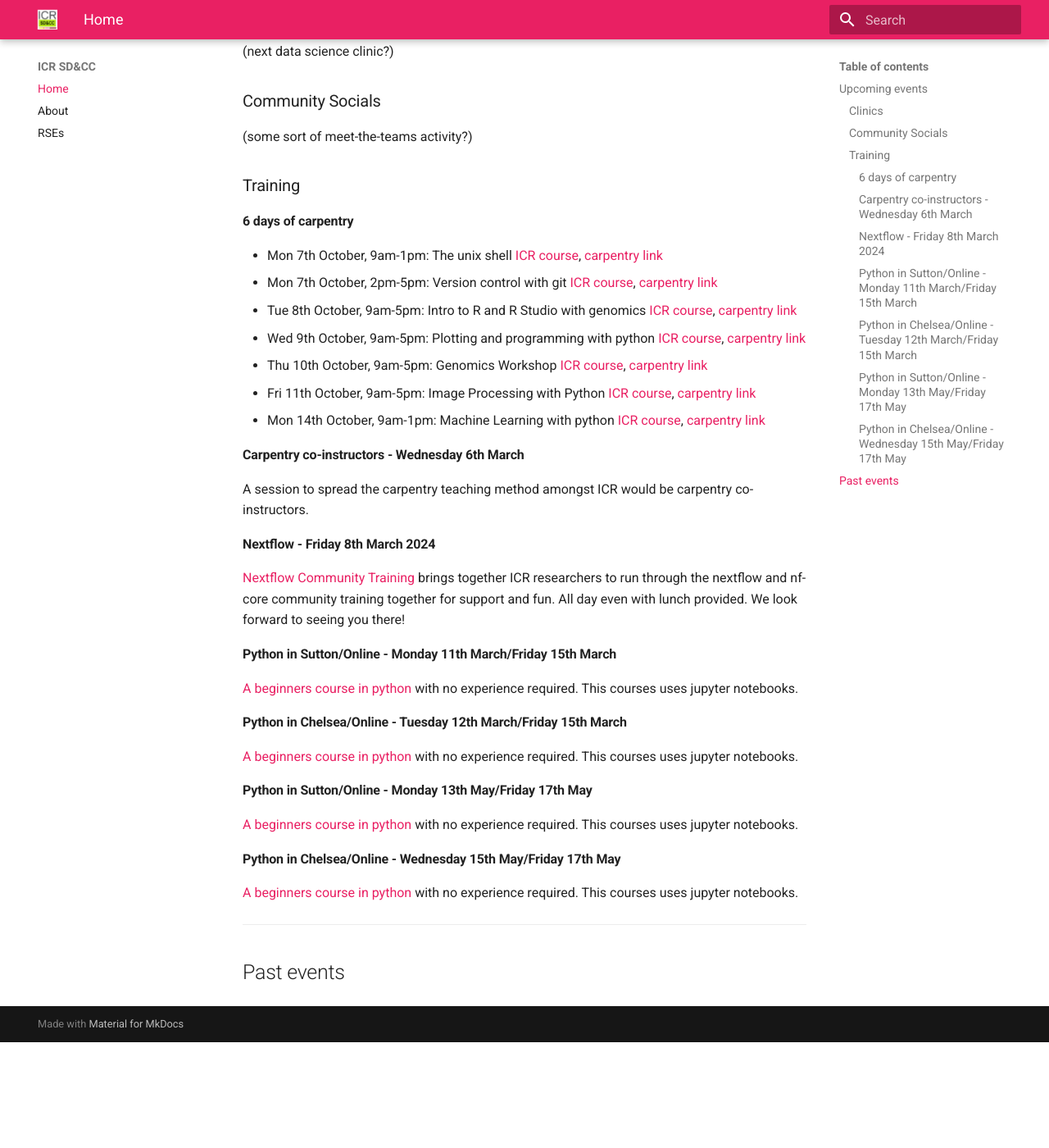
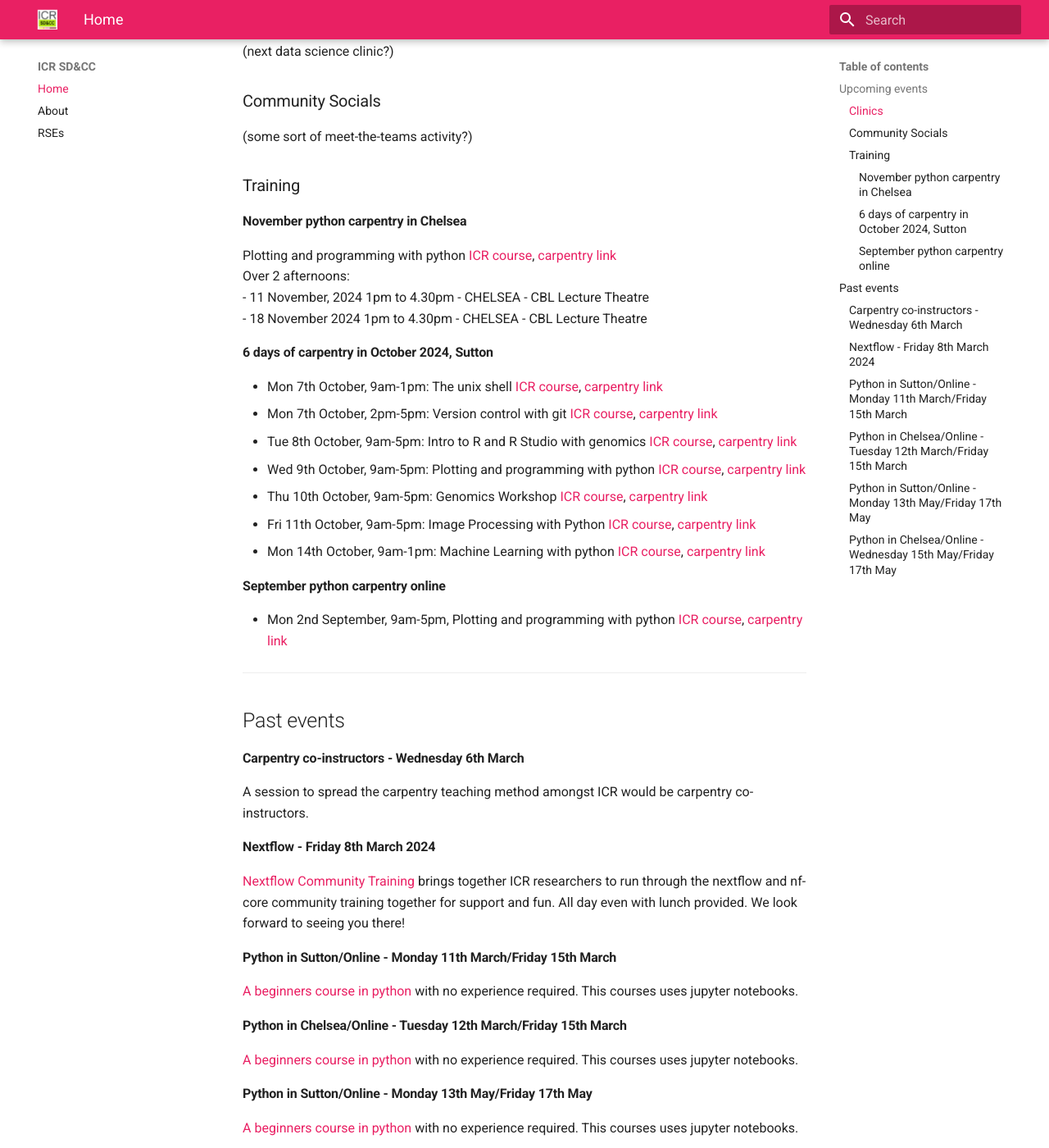
Before and after one commit to ICR-SD-CC/ICR-SD-CC.github.io, an MkDocs documentation site: the page built from docs/index.md, in a window 1280 px wide and 1400 px high, scrolled down 411 px. Shown: the whole window at 82% size. Built offline with MkDocs 1.6.1 and Material for MkDocs 9.7.7, drawn with Linux system fonts in a browser that asks for light colours; before the commit the page ends 1682 px from its top, so only the background shows below that.

Commit message:
Update index.md

```diff
--- a/docs/index.md
+++ b/docs/index.md
@@ -16,14 +16,28 @@
 
 ### Training
 
-#### 6 days of carpentry
+#### November python carpentry in Chelsea
+Plotting and programming with python [ICR course](https://training.icr.ac.uk/coursed.php?course=1210), [carpentry link]([https://icr-sd-cc.github.io/2024-09-02-ICR/](https://icr-sd-cc.github.io/2024-11-11-ICR/))
+Over 2 afternoons:
+- 11 November, 2024 1pm to 4.30pm - CHELSEA - CBL Lecture Theatre
+- 18 November 2024 1pm to 4.30pm - CHELSEA - CBL Lecture Theatre
+
+#### 6 days of carpentry in October 2024, Sutton
 - Mon 7th October, 9am-1pm: The unix shell [ICR course](https://training.icr.ac.uk/coursed.php?course=1215), [carpentry link](https://github.com/ICR-SD-CC/2024-10-07-ICR-UNIX)
 - Mon 7th October, 2pm-5pm: Version control with git [ICR course](https://training.icr.ac.uk/coursed.php?course=1216), [carpentry link](https://github.com/ICR-SD-CC/2024-10-07-ICR-GIT)
 - Tue 8th October, 9am-5pm: Intro to R and R Studio with genomics [ICR course](https://training.icr.ac.uk/coursed.php?course=1218), [carpentry link](https://github.com/ICR-SD-CC/2024-10-08-ICR-R)
-- Wed 9th October, 9am-5pm: Plotting and programming with python [ICR course](https://training.icr.ac.uk/coursed.php?course=1210), [carpentry link]()
+- Wed 9th October, 9am-5pm: Plotting and programming with python [ICR course](https://training.icr.ac.uk/coursed.php?course=1210), [carpentry link](https://icr-sd-cc.github.io/2024-10-09-ICR/)
 - Thu 10th October, 9am-5pm: Genomics Workshop [ICR course](https://training.icr.ac.uk/coursed.php?course=1219), [carpentry link](https://github.com/ICR-SD-CC/2024-10-10-ICR-GENOMICS)
 - Fri 11th October, 9am-5pm: Image Processing with Python [ICR course](https://training.icr.ac.uk/coursed.php?course=1217), [carpentry link](https://github.com/ICR-SD-CC/2024-10-11-ICR-IMAGE)
 - Mon 14th October, 9am-1pm: Machine Learning with python [ICR course](https://training.icr.ac.uk/coursed.php?course=1215), [carpentry link](https://github.com/ICR-SD-CC/2024-10-14-ICR-ML)
+
+
+#### September python carpentry online
+- Mon 2nd September, 9am-5pm, Plotting and programming with python [ICR course](https://training.icr.ac.uk/coursed.php?course=1210), [carpentry link](https://icr-sd-cc.github.io/2024-09-02-ICR/)
+
+---
+
+## Past events
 
 #### Carpentry co-instructors - Wednesday 6th March
 A session to spread the carpentry teaching method amongst ICR would be carpentry co-instructors.
```
Also changed, not shown: other parts of docs/index.md (+0 -5 lines).
